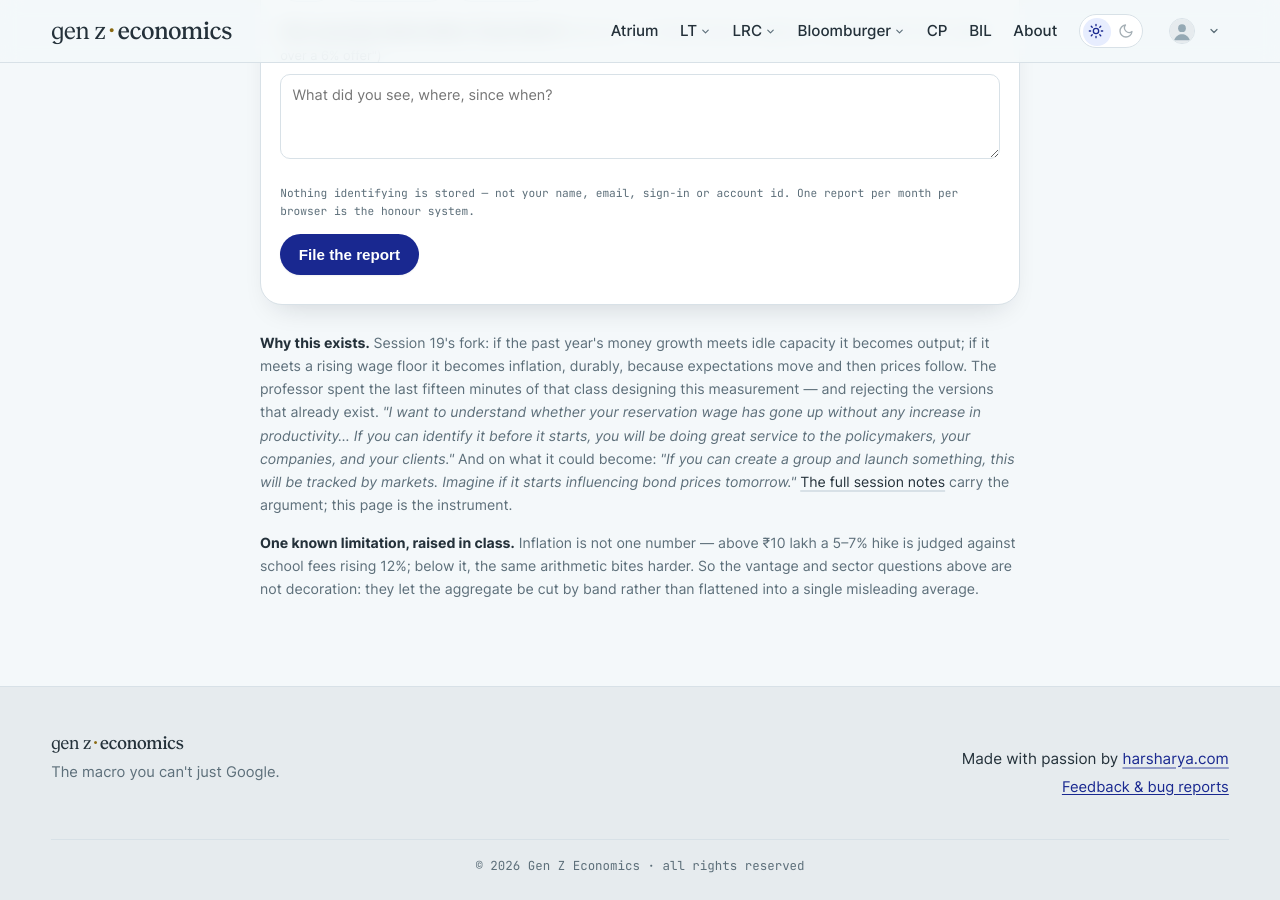
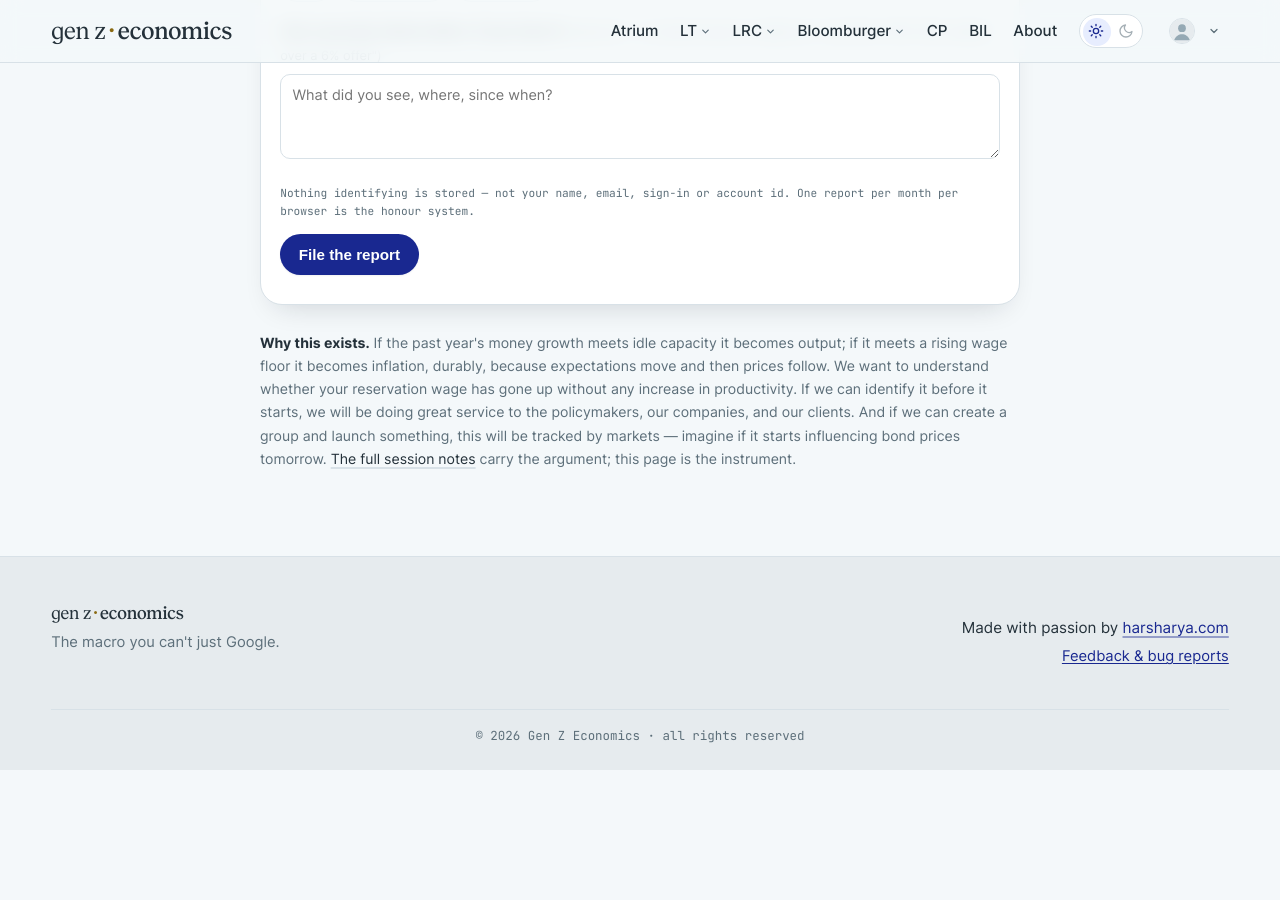
Before and after one commit to harsharya7021/genz-economics.com, a Jekyll site: the page built from wage-watch.html, in a window 1280 px wide and 900 px high, scrolled down 2037 px. Built offline with Jekyll 4.4.1, drawn with Linux system fonts in a browser that asks for light colours; comment, search, counter and statistics services are not loaded; after the commit the page ends 2807 px from its top, so only the background shows below that.

Commit message:
Wage Watch: rewrite Why this exists in the first person plural; drop the known-limitation para

```diff
--- a/wage-watch.html
+++ b/wage-watch.html
@@ -147,8 +147,7 @@ permalink: /wage-watch/
     </div>
 
     <div class="ww-why">
-      <p><strong>Why this exists.</strong> Session 19's fork: if the past year's money growth meets idle capacity it becomes output; if it meets a rising wage floor it becomes inflation, durably, because expectations move and then prices follow. The professor spent the last fifteen minutes of that class designing this measurement — and rejecting the versions that already exist. <em>"I want to understand whether your reservation wage has gone up without any increase in productivity… If you can identify it before it starts, you will be doing great service to the policymakers, your companies, and your clients."</em> And on what it could become: <em>"If you can create a group and launch something, this will be tracked by markets. Imagine if it starts influencing bond prices tomorrow."</em> <a href="{{ '/2026/08/the-quiet-print-crisis-money-without-a-crisis/' | relative_url }}">The full session notes</a> carry the argument; this page is the instrument.</p>
-      <p><strong>One known limitation, raised in class.</strong> Inflation is not one number — above ₹10 lakh a 5–7% hike is judged against school fees rising 12%; below it, the same arithmetic bites harder. So the vantage and sector questions above are not decoration: they let the aggregate be cut by band rather than flattened into a single misleading average.</p>
+      <p><strong>Why this exists.</strong> If the past year's money growth meets idle capacity it becomes output; if it meets a rising wage floor it becomes inflation, durably, because expectations move and then prices follow. We want to understand whether your reservation wage has gone up without any increase in productivity. If we can identify it before it starts, we will be doing great service to the policymakers, our companies, and our clients. And if we can create a group and launch something, this will be tracked by markets — imagine if it starts influencing bond prices tomorrow. <a href="{{ '/2026/08/the-quiet-print-crisis-money-without-a-crisis/' | relative_url }}">The full session notes</a> carry the argument; this page is the instrument.</p>
       <p class="ww-count" data-ww-count></p>
     </div>
   </div>
```
